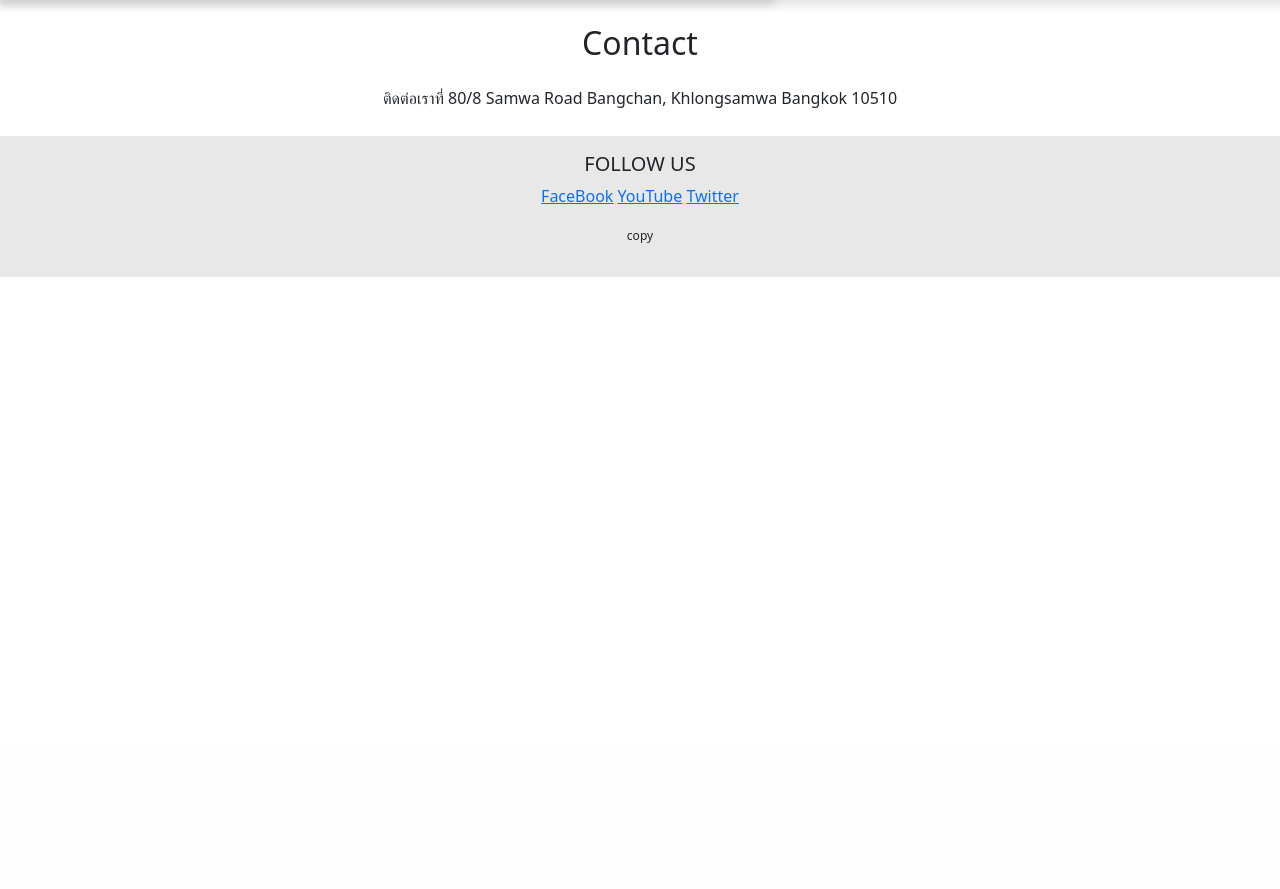
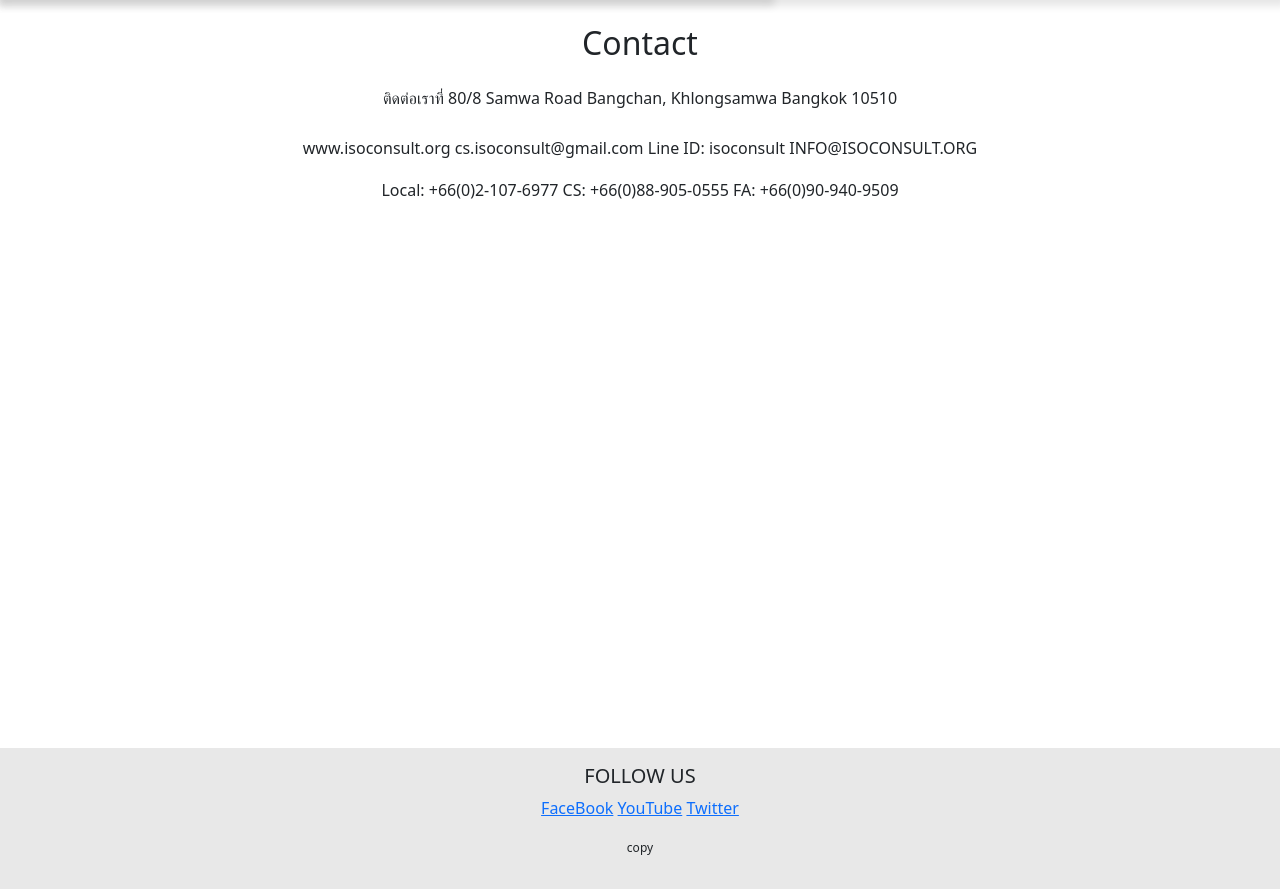
Before and after one commit to Tyne14x/isoconsultmodleonline, a Django app: page /contact/ in a window 1280 px wide. Shown: the part 50-939 px from the top of the page. Before the commit the page ends 327 px from the top, so only its background shows below. Run offline with Django 4.2, Linux system fonts and the light colour scheme.

Commit message:
add all v0.1

```diff
--- a/app_general/static/app_general/main.css
+++ b/app_general/static/app_general/main.css
@@ -90,7 +90,7 @@
   }
 
   .content-section-single {
-    min-height: calc(100vh - 150px);
+    min-height: calc(100vh - 100px);
   }
 
   .content-container {
--- a/app_general/templates/app_general/blog.html
+++ b/app_general/templates/app_general/blog.html
@@ -11,7 +11,7 @@
     <title>ISO Consult | BLOG</title>
 </head>
 <br>
-<div class="content-title text-center">
+<div class="content-title text-center content-section-single">
     <h2 class="content-title text-center">ISO/IEC 17025, VERSION 2017
         GENERAL REQUIREMENTS FOR THE COMPETENCE OF TESTING AND CALIBRATION LABORATORIES</h2>
     <p class="content-title text-center">ข้อกำหนดทั่วไปว่าด้วยความสามารถห้องปฏิบัติการในการดำเนินการทดสอบและ/
--- a/app_general/templates/app_general/contact.html
+++ b/app_general/templates/app_general/contact.html
@@ -3,11 +3,29 @@
 {% block site_title %}ISO Consult | CONTACT{% endblock %}
 
 {% block content %}
+
+<head>
+    <meta charset="UTF-8">
+    <meta http-equiv="X-UA-Compatible" content="IE=edge">
+    <meta name="viewport" content="width=device-width, initial-scale=1.0">
+    <title> ISO Consult | CONTACT </title>
+</head>
 <br>
-<div class="content-title text-center">
+<div class="content-title text-center content-section-single">
     <h2 class="content-title text-center">Contact</h2>
     <p class="content-title text-center">ติดต่อเราที่ 80/8 Samwa Road
         Bangchan, Khlongsamwa
-        Bangkok 10510</p>
+        Bangkok 10510
+    </p>
+    <p>www.isoconsult.org
+        cs.isoconsult@gmail.com
+        Line ID: isoconsult
+         INFO@ISOCONSULT.ORG
+    </p>
+    <p>
+        Local: +66(0)2-107-6977
+        CS: +66(0)88-905-0555
+        FA: +66(0)90-940-9509
+    </p>
 </div>
 {% endblock %}
--- a/app_general/templates/app_general/home.html
+++ b/app_general/templates/app_general/home.html
@@ -2,6 +2,12 @@
 {% load static %}
 
 {% block content %}
+<head>
+  <meta charset="UTF-8">
+  <meta http-equiv="X-UA-Compatible" content="IE=edge">
+  <meta name="viewport" content="width=device-width, initial-scale=1.0">
+  <title> ISO Consult </title>
+</head>
 <section class="home-landing">
   <h1 class="home-landing-text">In-house & On-line Learning!</h1>
   <h4 class="home-landing-text">ISO CONSULTING & TRAINING</h4>
--- a/app_general/templates/app_general/news.html
+++ b/app_general/templates/app_general/news.html
@@ -12,7 +12,7 @@
 </head>
 
 <br>
-<div class="content-title text-center">
+<div class="content-title text-center content-section-single">
     <h2>
         เชื้อไวรัสโคโรน่า (COVS) พบได้ทั่วโลก
     </h2>
--- a/app_general/templates/app_general/training.html
+++ b/app_general/templates/app_general/training.html
@@ -11,9 +11,9 @@
     <title>ISO Consult | TRAINING</title>
 </head>
 
-<body>
+<body class="content-section-single">
     <!-- Header -->
-    <div class="container bg-light mt-3 text-center">
+    <div class="container bg-light mt-3 text-center ">
         <h1 style="background-color:rgb(245, 37, 0);">Request For Quote</h1>
         <h1>(In-house training)</h1>
         <p>EMAIL TO: iso.th@outlook.com</p>
```
Also changed, not shown: app_general/templates/app_general/eiearning.html (+8 -3 lines), app_general/templates/app_general/login.html (+7 -1 lines), app_general/templates/app_general/register.html (+7 -1 lines).
